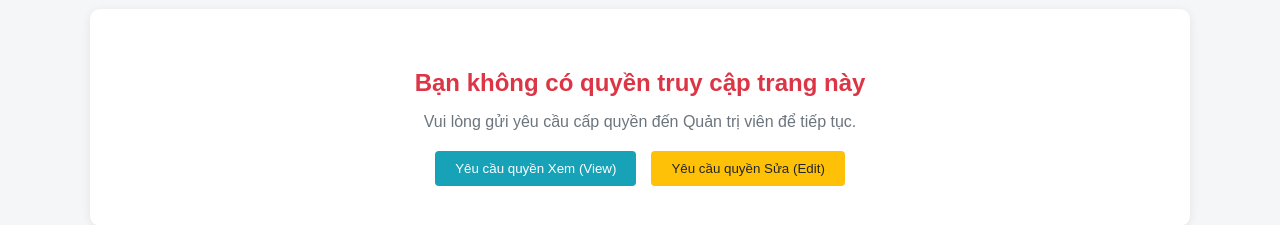
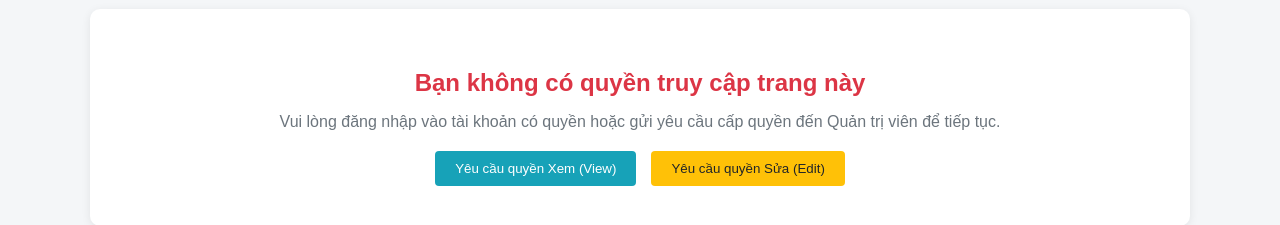
Before and after one commit to nvt2003/nodejs-demo, a website with bundled scripts: page src/frontend/index.html in a window 1280 px wide. Shown: the part 149-374 px from the top of the page. Built offline with nearby package versions, Linux system fonts and the light colour scheme; no server answers.

Commit message:
update site

```diff
--- a/src/backend/serveStatic.js
+++ b/src/backend/serveStatic.js
@@ -17,6 +17,11 @@ export default function serveStatic(req, res) {
     if (urlPath === "/") {
         urlPath = "/index.html";
     }
+    //tới permission
+    if (urlPath === "/permission") {
+        urlPath = "/permission.html";
+    }
+
 
     const filePath = path.join(
         FRONTEND_DIR,
--- a/src/frontend/index.html
+++ b/src/frontend/index.html
@@ -26,7 +26,8 @@
           Bạn không có quyền truy cập trang này
         </h2>
         <p style="color: #6c757d; margin-bottom: 20px">
-          Vui lòng gửi yêu cầu cấp quyền đến Quản trị viên để tiếp tục.
+          Vui lòng đăng nhập vào tài khoản có quyền hoặc gửi yêu cầu cấp quyền
+          đến Quản trị viên để tiếp tục.
         </p>
 
         <div style="display: flex; justify-content: center; gap: 15px">
```
